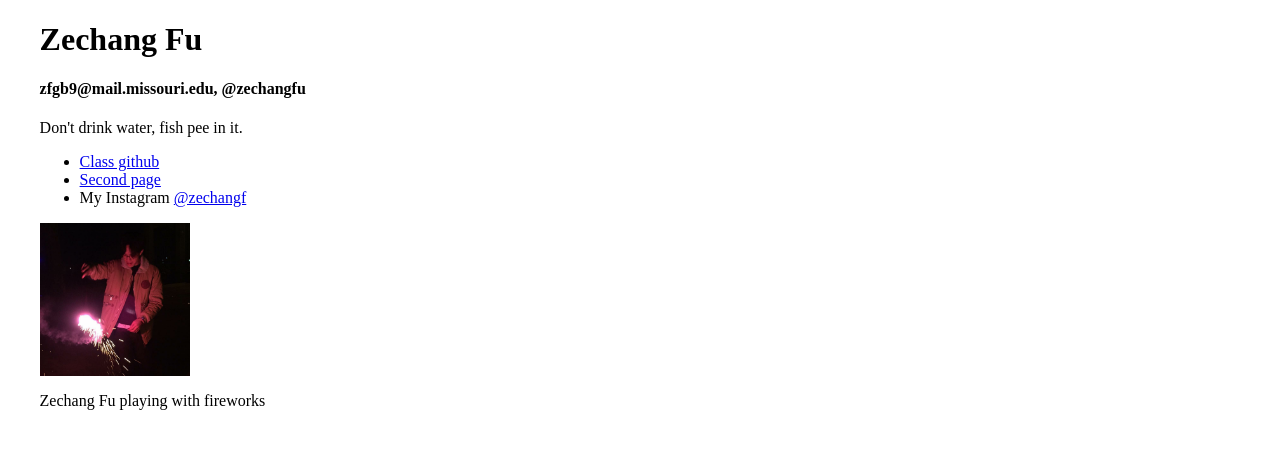
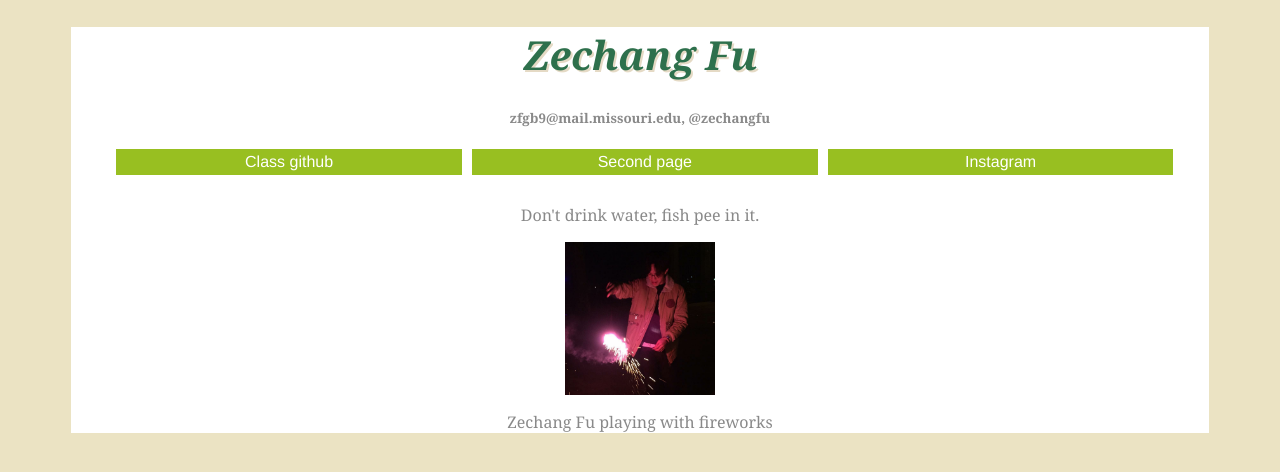
Before and after one commit to J4502-fs17/minuszec, a plain HTML site: page index.html in a window 1280 px wide. Drawn offline with Linux system fonts and the light colour scheme.

Commit message:
stylized

```diff
--- a/index.html
+++ b/index.html
@@ -3,23 +3,26 @@
 
  <head>
    <meta http-equiv="content-type" content="text/html;charset=utf-8"/>
-   <title>Zechang's website</title>
+   <title> MINUSZEC </title>
    <link rel="stylesheet" type="text/css" href="styles.css" />
 
  </head>
 
 <body>
  <div id=container><!--this is my container tag-->
-  <h1>Zechang Fu</h1>
-  <h4>zfgb9@mail.missouri.edu, @zechangfu</h4>
-  <p>Don't drink water, fish pee in it.</p>
+  <h1 id=name>Zechang Fu</h1>
+  <h4 id=email>zfgb9@mail.missouri.edu, @zechangfu</h4>
+ <div id=nav>
   <ul>
     <li><a href="https://github.com/J4502-fs17" target="_blank">Class github</a></li>
     <li><a href="page2.html" target="_blank">Second page</a></li>
-    <li>My Instagram
-      <a href="https://www.instagram.com/zechangf/" target="_blank">@zechangf</a>
+    <li><a href="https://www.instagram.com/zechangf/" target="_blank">Instagram</a>
     </li>
   </ul>
+ </div><!--end of nav-->
+   <br/>
+   <br/>
+  <p>Don't drink water, fish pee in it.</p>
 <a href="mailto:zfgb9@mail.missouri.edu">
   <img src="Me.jpg" alt="Zechang Fu playing with fireworks" width="150px"/>
 </a>
--- a/styles.css
+++ b/styles.css
@@ -1,5 +1,68 @@
+body{
+  background-color:#ebe3c3;
+}
+
 #container{
-  width:95%;
+  width:90%;
   background-color:#ffffff;
   margin:0px auto;
+  color:#898989;
+  font-family: Georgia, "Time News Roman", serif;
+  text-align: center;
+  background-color:#ffffff;
+
 }
+
+#name{
+  color:#2E704C;
+  text-shadow: 2px 2px #E5DAC5;
+  text-align: center;
+  font-family: Georgia, "Time News Roman", serif;
+  font-style: italic;
+  font-size: 30pt;
+
+}
+
+#email{
+  color: #898989;
+  font-family:"Time News Roman", Georgia, serif;
+  text-align:center;
+  font-size: 10pt;
+
+}
+
+#nav li{
+  list-style-type: none;
+  float:left;
+  margin:5px;
+  width:31.5%
+
+  }
+
+#nav a:link, a:visited{
+  display:block;
+  color:#ffffff;
+  background-color:#98bf21;
+  text-align:center;
+  text-decoration:none;
+  padding:4px;
+  font-family:Helvetica, Arial, Sans-serif;
+}
+
+#nav a:hover, #nav a:active{
+  background-color: #7a991a;
+}
+
+#nav{
+  padding:0;
+}
+
+
+/*color scheme
+  #898989 Grey
+  #
+#508263 Green
+#2E704C Deep green
+#E5DAC5 Cream
+#E8EA60 Yellow
+*/
```
